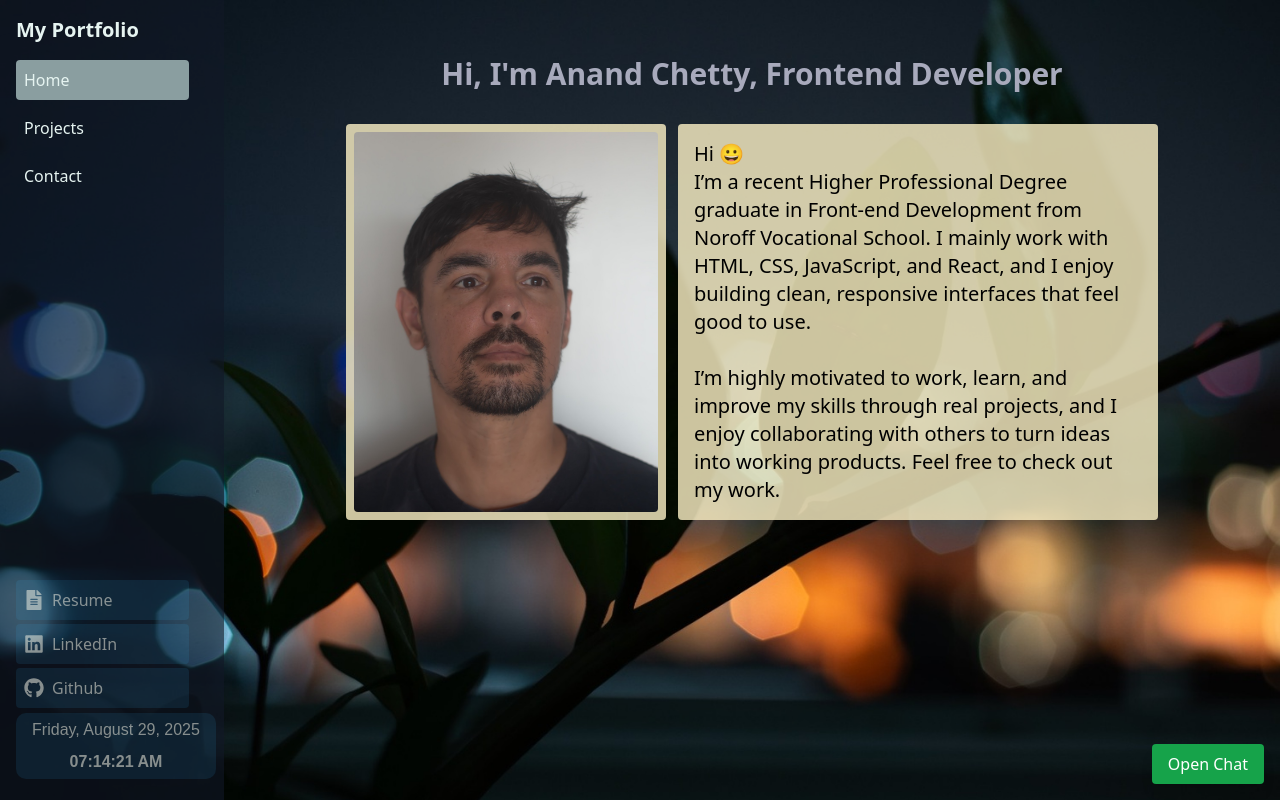
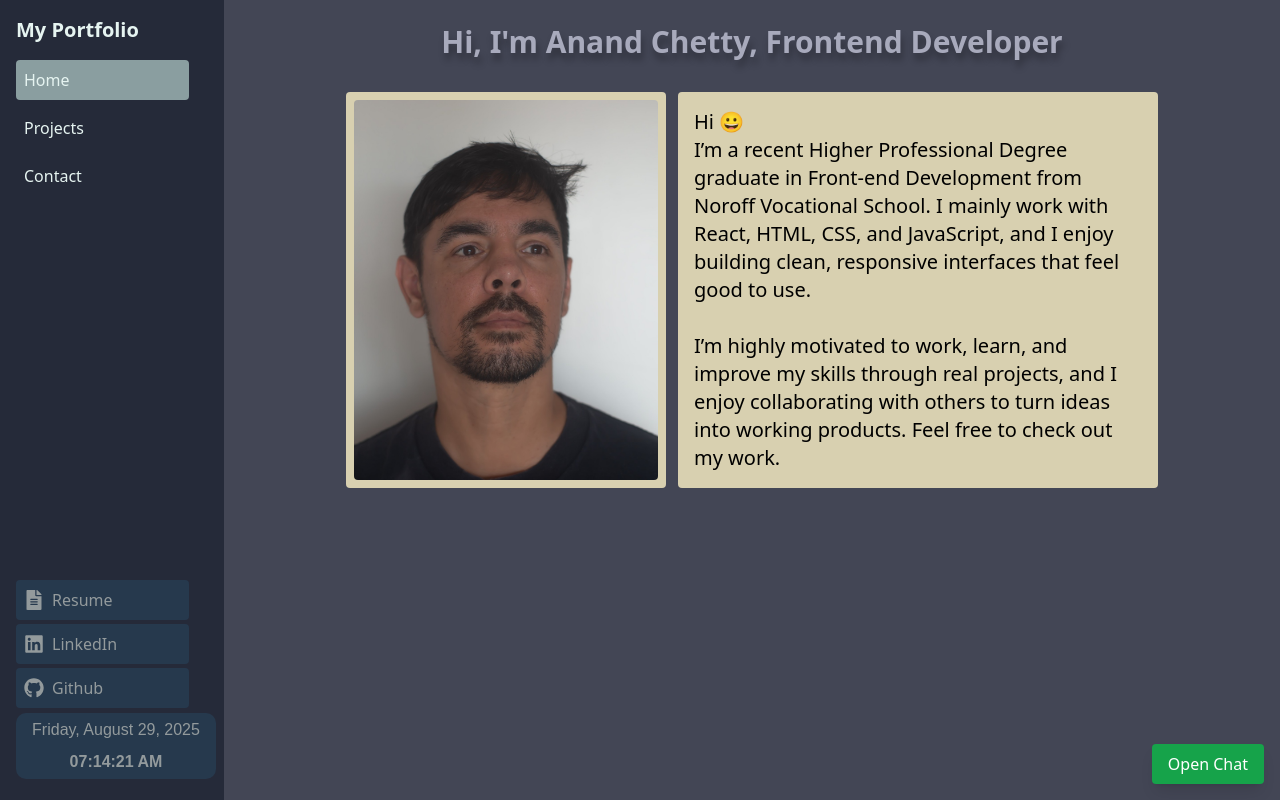
Before and after one commit to Tjommiboy/job_portfolio, a React (Vite) app: page / in a window 1280 px wide. Built offline with nearby package versions, Linux system fonts and the light colour scheme; a web font is replaced by a local one.

Commit message:
Initial commit

```diff
--- a/src/components/ContactMeForm.jsx
+++ b/src/components/ContactMeForm.jsx
@@ -1,8 +1,11 @@
 // ContactForm.jsx
 export default function ContactForm() {
   return (
-    <div className="container mx-auto px-4 py-8">
-      <h2 className="text-4xl font-bold mb-6 text-center text-[var(--natural-7)]">
+    <div className="container mx-auto px-4 ">
+      <h2
+        className="text-4xl font-bold mb-6 text-center text-[var(--natural-7)]"
+        style={{ textShadow: "2px 7px 7px rgba(0, 0, 0, 0.3)" }}
+      >
         Contact Me
       </h2>
       <div className="max-w-lg mx-auto p-4 bg-amber-100/80  shadow-md rounded mt-8">
--- a/src/components/Hero.jsx
+++ b/src/components/Hero.jsx
@@ -14,8 +14,8 @@ const Hero = () => {
           <p className="bg-amber-100/80 p-4 text-xl text-[var(--generic-8)] rounded w-full">
             Hi 😀 <br />
             I’m a recent Higher Professional Degree graduate in Front-end
-            Development from Noroff Vocational School. I mainly work with HTML,
-            CSS, JavaScript, and React, and I enjoy building clean, responsive
+            Development from Noroff Vocational School. I mainly work with React,
+            HTML, CSS, and JavaScript, and I enjoy building clean, responsive
             interfaces that feel good to use.
             <br />
             <br />
--- a/src/components/Projects.jsx
+++ b/src/components/Projects.jsx
@@ -3,7 +3,7 @@ import { Link } from "react-router-dom";
 
 const Projects = () => {
   return (
-    <div className="container mx-auto px-4 py-8">
+    <div className="container mx-auto px-4 ">
       <h2
         className="text-4xl font-bold mb-6 text-center text-[var(--natural-7)]"
         style={{ textShadow: "2px 7px 7px rgba(0, 0, 0, 0.3)" }}
--- a/src/index.css
+++ b/src/index.css
@@ -32,7 +32,7 @@
 
 body {
   background-color: var(--natural-6) !important;
-  background-image: url("/images/BG_Nights.jpg");
+  /* background-image: url("/images/BG_Nights.jpg"); */
   background-size: cover;
 }
 
--- a/src/pages/Home.jsx
+++ b/src/pages/Home.jsx
@@ -7,8 +7,11 @@ const Home = () => {
   return (
     <>
       <div className="container mx-auto">
-        <div className="container mx-auto px-4 py-8">
-          <h1 className="text-3xl font-bold mb-6 text-center text-[var(--natural-7)]">
+        <div className="container mx-auto px-4 ">
+          <h1
+            className="text-3xl font-bold mb-6 text-center text-[var(--natural-7)]"
+            style={{ textShadow: "2px 7px 7px rgba(0, 0, 0, 0.3)" }}
+          >
             Hi, I'm Anand Chetty, Frontend Developer
           </h1>
 
```
